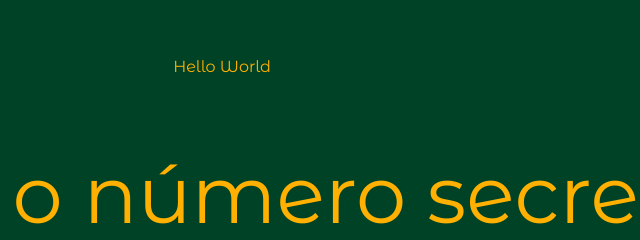
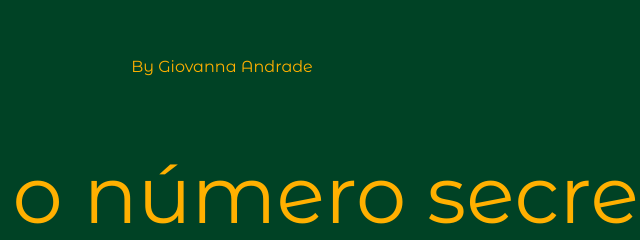
Before and after one commit to giovannaba/jogo-numero-secreto, a plain HTML site: page index.html in a window 1280 px wide. Shown: the part 247-487 px from the top of the page, 418-1058 px from the left. Drawn offline with nearby package versions, Linux system fonts and the light colour scheme.

Commit message:
Update index.html

```diff
--- a/index.html
+++ b/index.html
@@ -9,7 +9,7 @@
     <title>Número Secreto</title>
 </head>
 <body>
-    <header>Hello World</header>
+    <header>By Giovanna Andrade</header>
     <h1>Acerte o número secreto</h1>
     <h3>O número secreto está entre <span id="menor-valor">0</span> e <span id="maior-valor">1000</span> </h3>
     <div id="chute" class="mensagem">
```
